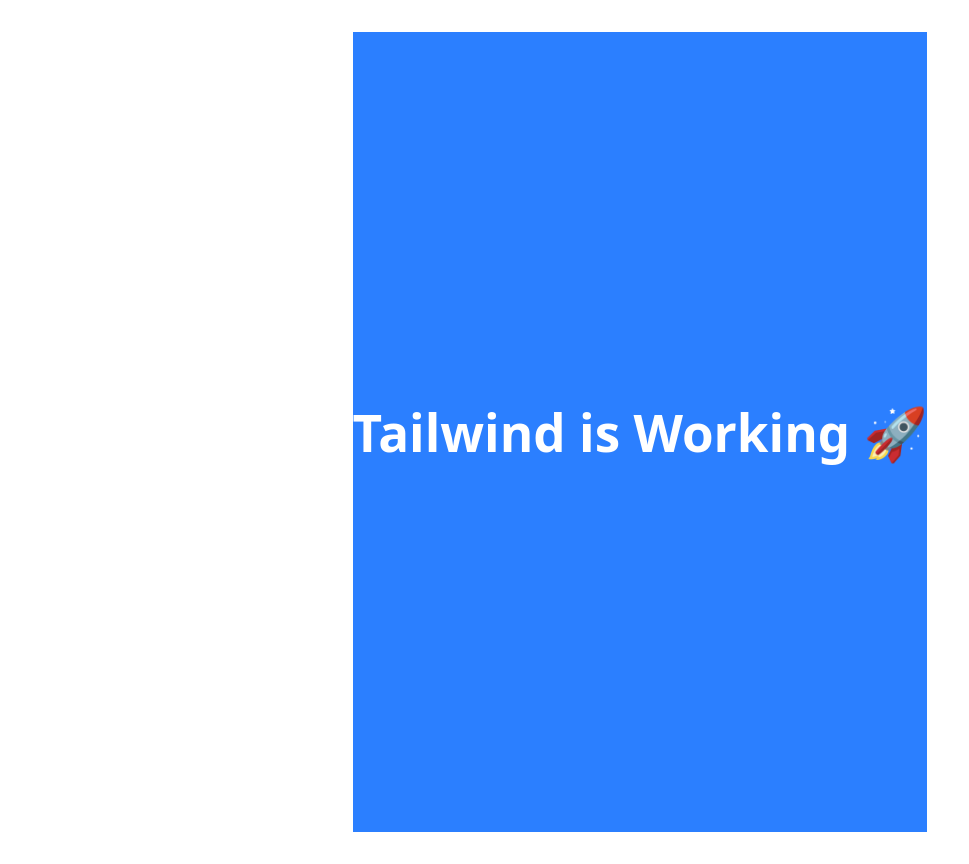
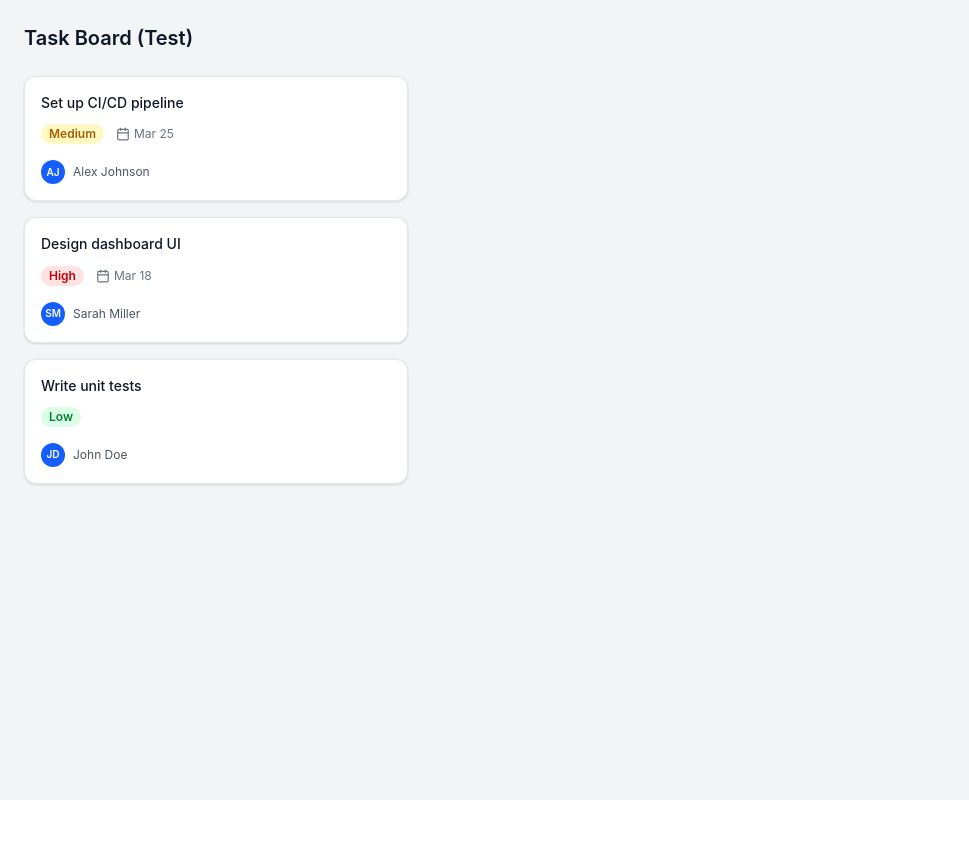
Before and after one commit to shrishaanth/Taskify, a React (Vite) app in the folder client/: page / in a window 1280 px wide. Shown: the whole page, without its empty margins (0-969 px from the left). After the commit the page ends 800 px from the top, so only its background shows below. Built offline with nearby package versions, Linux system fonts and the light colour scheme.

Commit message:
taskbar component added

```diff
--- a/client/package.json
+++ b/client/package.json
@@ -10,11 +10,13 @@
     "preview": "vite preview"
   },
   "dependencies": {
+    "lucide-react": "^0.575.0",
     "react": "^19.2.0",
     "react-dom": "^19.2.0"
   },
   "devDependencies": {
     "@eslint/js": "^9.39.1",
+    "@tailwindcss/postcss": "^4.2.1",
     "@types/node": "^24.10.1",
     "@types/react": "^19.2.7",
     "@types/react-dom": "^19.2.3",
--- /dev/null
+++ b/client/postcss.config.cjs
@@ -0,0 +1,5 @@
+module.exports = {
+  plugins: {
+    "@tailwindcss/postcss": {},
+  },
+};
--- a/client/src/App.tsx
+++ b/client/src/App.tsx
@@ -1,16 +1,48 @@
-import { useState } from 'react'
-import reactLogo from './assets/react.svg'
-import viteLogo from '/vite.svg'
-import './App.css'
+import TaskCard from "./Components/TaskCard";
+import type { Task } from "./Components/TaskCard";
 
-function App() {
+
+const mockTasks: Task[] = [
+  {
+    id: "1",
+    title: "Set up CI/CD pipeline",
+    priority: "Medium",
+    dueDate: "2026-03-25",
+    assignee: { name: "Alex Johnson" },
+  },
+  {
+    id: "2",
+    title: "Design dashboard UI",
+    priority: "High",
+    dueDate: "2026-03-18",
+    assignee: { name: "Sarah Miller" },
+  },
+  {
+    id: "3",
+    title: "Write unit tests",
+    priority: "Low",
+    assignee: { name: "John Doe" },
+  },
+];
+// This code is for testing the component , remove it for your use
+const App = () => {
   return (
-    <div className="min-h-screen flex items-center justify-center bg-blue-500">
-      <h1 className="text-4xl font-bold text-white">
-        Tailwind is Working 🚀
+    <div className="min-h-screen bg-gray-100 p-6">
+      <h1 className="mb-6 text-xl font-semibold text-gray-900">
+        Task Board (Test)
       </h1>
+
+      <div className="grid gap-4 max-w-sm">
+        {mockTasks.map((task) => (
+          <TaskCard
+            key={task.id}
+            task={task}
+            onClick={() => alert(`Clicked: ${task.title}`)}
+          />
+        ))}
+      </div>
     </div>
-  )
-}
+  );
+};
 
-export default App
+export default App;
--- /dev/null
+++ b/client/src/Components/TaskCard.tsx
@@ -0,0 +1,77 @@
+import { Calendar } from "lucide-react";
+
+
+export type Priority = "Low" | "Medium" | "High";
+
+export interface Task {
+  id: string;
+  title: string;
+  priority: Priority;
+  dueDate?: string;
+  assignee?: {
+    name: string;
+  };
+}
+
+interface TaskCardProps {
+  task: Task;
+  onClick?: () => void;
+}
+
+
+const priorityStyles: Record<Priority, string> = {
+  Low: "bg-green-100 text-green-700",
+  Medium: "bg-yellow-100 text-yellow-700",
+  High: "bg-red-100 text-red-700",
+};
+
+
+const TaskCard = ({ task, onClick }: TaskCardProps) => {
+  const initials = task.assignee?.name
+    ?.split(" ")
+    .map((n) => n[0])
+    .join("")
+    .toUpperCase();
+
+  return (
+    <div
+      onClick={onClick}
+      className="rounded-xl border border-gray-200 bg-white p-4 shadow-sm hover:shadow-md transition cursor-pointer"
+    >
+      <p className="text-sm font-medium text-gray-900 leading-snug">
+        {task.title}
+      </p>
+
+      <div className="mt-3 flex items-center gap-3 flex-wrap">
+        <span
+          className={`inline-flex items-center rounded-full px-2 py-0.5 text-xs font-semibold ${priorityStyles[task.priority]}`}
+        >
+          {task.priority}
+        </span>
+
+        {task.dueDate && (
+          <span className="inline-flex items-center gap-1 text-xs text-gray-500">
+            <Calendar className="h-3.5 w-3.5" />
+            {new Date(task.dueDate).toLocaleDateString("en-US", {
+              month: "short",
+              day: "numeric",
+            })}
+          </span>
+        )}
+      </div>
+
+      {task.assignee && (
+        <div className="mt-4 flex items-center gap-2">
+          <div className="flex h-6 w-6 items-center justify-center rounded-full bg-blue-600 text-[10px] font-semibold text-white">
+            {initials}
+          </div>
+          <span className="text-xs text-gray-600">
+            {task.assignee.name}
+          </span>
+        </div>
+      )}
+    </div>
+  );
+};
+
+export default TaskCard;
--- a/client/src/index.css
+++ b/client/src/index.css
@@ -1,70 +1 @@
 @import "tailwindcss";
-
-:root {
-  font-family: system-ui, Avenir, Helvetica, Arial, sans-serif;
-  line-height: 1.5;
-  font-weight: 400;
-
-  color-scheme: light dark;
-  color: rgba(255, 255, 255, 0.87);
-  background-color: #242424;
-
-  font-synthesis: none;
-  text-rendering: optimizeLegibility;
-  -webkit-font-smoothing: antialiased;
-  -moz-osx-font-smoothing: grayscale;
-}
-
-a {
-  font-weight: 500;
-  color: #646cff;
-  text-decoration: inherit;
-}
-a:hover {
-  color: #535bf2;
-}
-
-body {
-  margin: 0;
-  display: flex;
-  place-items: center;
-  min-width: 320px;
-  min-height: 100vh;
-}
-
-h1 {
-  font-size: 3.2em;
-  line-height: 1.1;
-}
-
-button {
-  border-radius: 8px;
-  border: 1px solid transparent;
-  padding: 0.6em 1.2em;
-  font-size: 1em;
-  font-weight: 500;
-  font-family: inherit;
-  background-color: #1a1a1a;
-  cursor: pointer;
-  transition: border-color 0.25s;
-}
-button:hover {
-  border-color: #646cff;
-}
-button:focus,
-button:focus-visible {
-  outline: 4px auto -webkit-focus-ring-color;
-}
-
-@media (prefers-color-scheme: light) {
-  :root {
-    color: #213547;
-    background-color: #ffffff;
-  }
-  a:hover {
-    color: #747bff;
-  }
-  button {
-    background-color: #f9f9f9;
-  }
-}
```
Also changed, not shown: client/src/Components/AppSideBar.tsx (added), 1 other file (tests, documents, lock files or other folders).
